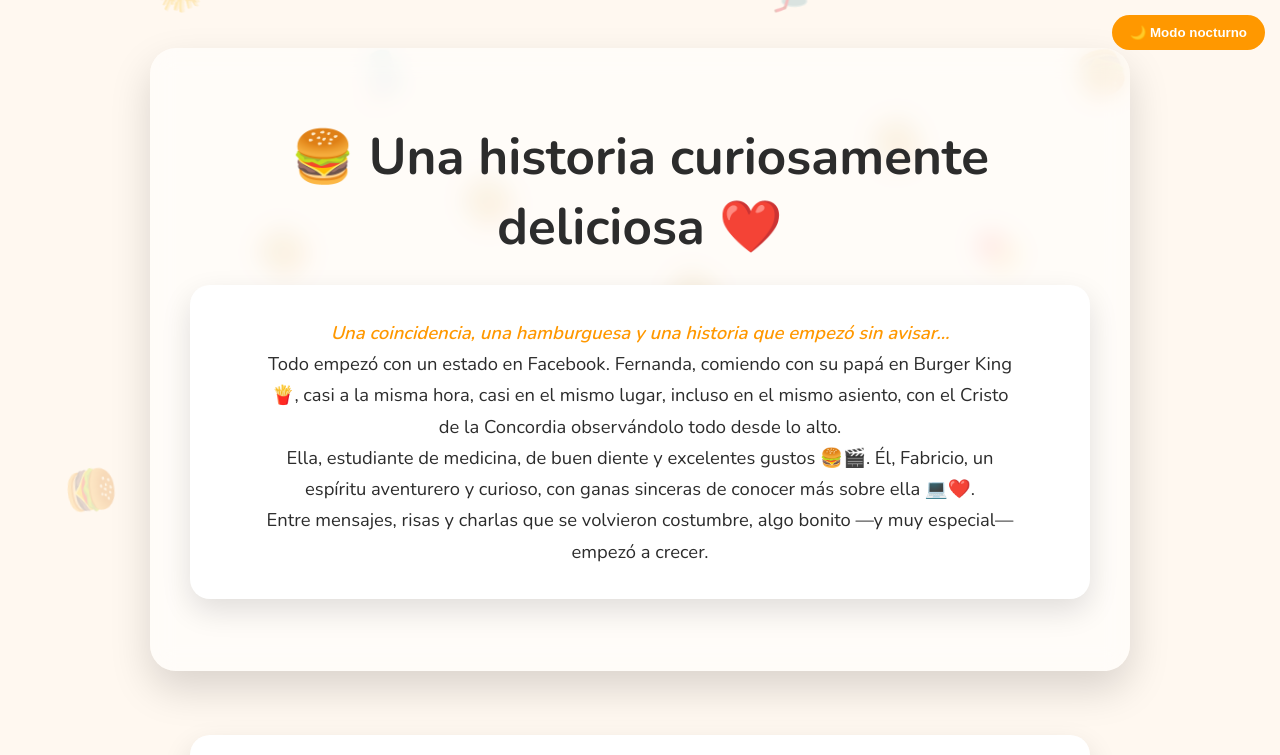
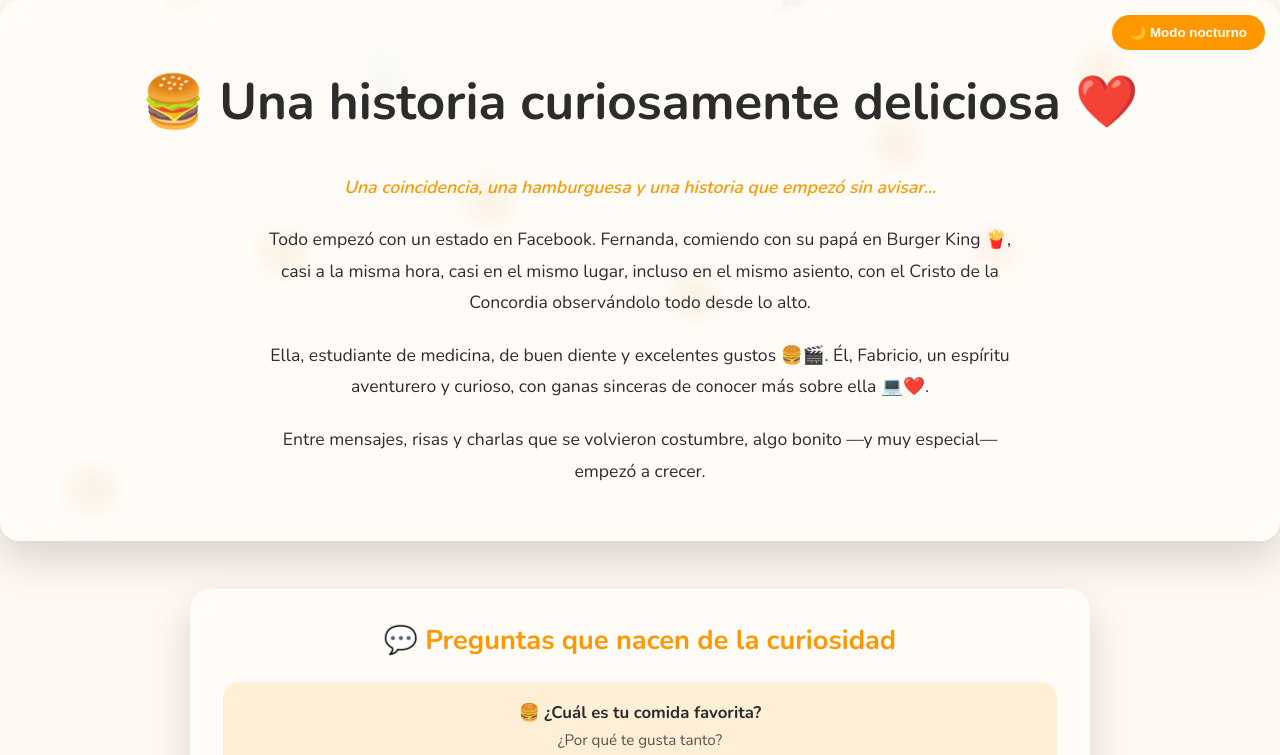
Before and after one commit to fabricioplay2learn-ctrl/Para-Fernanda-Vargas, a plain HTML site: page index.html in a window 1280 px wide. Shown: the top 755 px of the page. Drawn offline with nearby package versions, Linux system fonts and the light colour scheme.

Commit message:
Enhance card styles and implement dark mode
Updated card styles for better visibility and added dark mode support.

```diff
--- a/index.html
+++ b/index.html
@@ -131,10 +131,18 @@
       margin-bottom: 2rem;
       box-shadow: 0 12px 30px rgba(0,0,0,0.12);
       transition: background 0.4s;
+
+      background: rgba(255, 255, 255, 0.55); /* Transparencia */
+      backdrop-filter: blur(12px);
+      -webkit-backdrop-filter: blur(12px);
+      box-shadow: 0 18px 40px rgba(0,0,0,0.15);
+      text-align: center;
+      border: 1px solid rgba(255, 255, 255, 0.35);
     }
 
+    /* Modo oscuro */
     body.dark .card {
-      background: var(--card-dark);
+      background: rgba(30, 30, 30, 0.6);
     }
 
     .card h2 {
@@ -238,9 +246,9 @@
 
 <button class="toggle" onclick="toggleDark()">🌙 Modo nocturno</button>
 
-<header class="story-box">
+<header class="card">
   <h1>🍔 Una historia curiosamente deliciosa ❤️</h1>
-  <div class="card">
+  <div class="story-content">
     <p class="story-intro">
       Una coincidencia, una hamburguesa y una historia que empezó sin avisar…
     </p>
```
